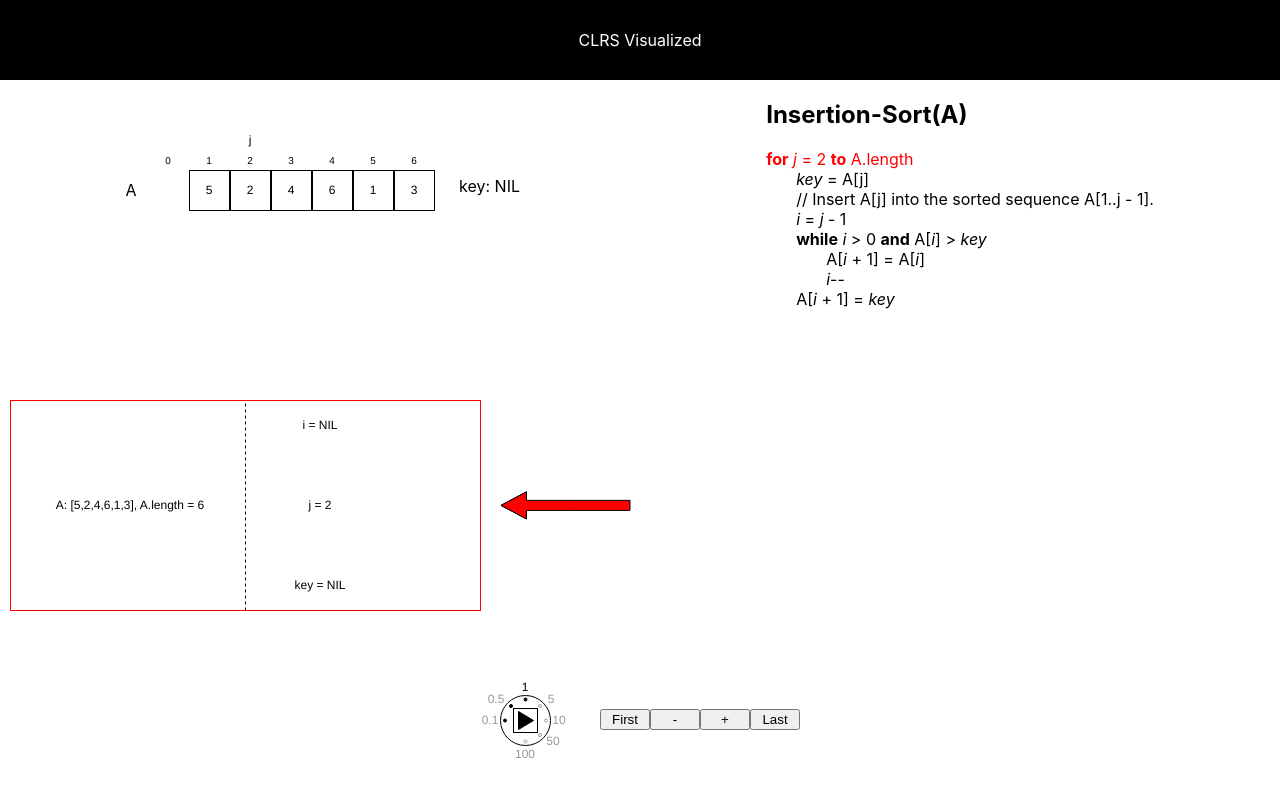
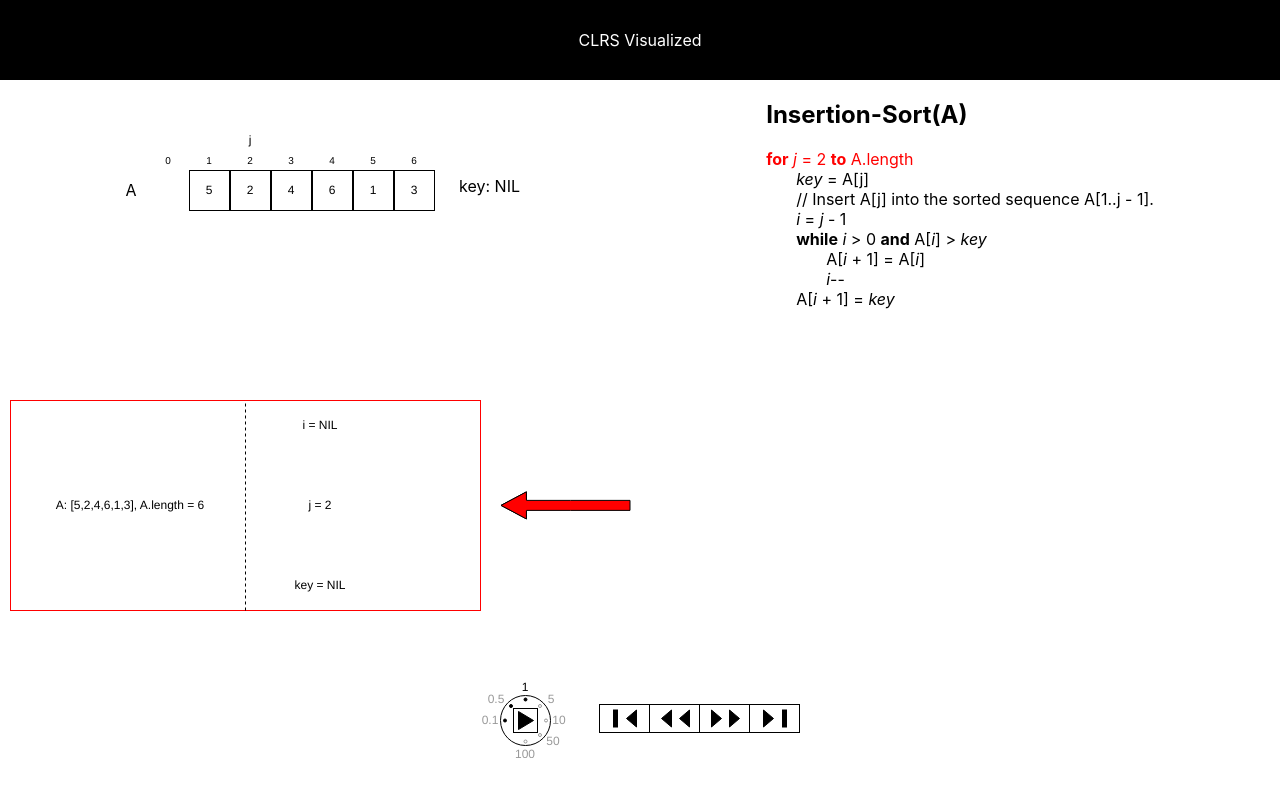
Before and after one commit to awpala/clrs-app, a React (Create React App) app: page / in a window 1280 px wide. Shown: the top 796 px of the page. Built offline with nearby package versions, Linux system fonts and the light colour scheme.

Commit message:
Add skip buttons

```diff
--- a/src/assets/svgs/controls.js
+++ b/src/assets/svgs/controls.js
@@ -99,3 +99,36 @@ export const PlaybackButton = ({
     </g>
   </svg>
 );
+
+export const SkipButtons = ({
+  isPlaying = false,
+  first,
+  decrement,
+  increment,
+  last,
+}) => (
+  <svg xmlns="http://www.w3.org/2000/svg" xmlnsXlink="http://www.w3.org/1999/xlink" version="1.1" width="201px" height="30px" viewBox="-0.5 -0.5 201 30" style={{ backgroundColor: 'rgb(255, 255, 255)' }}>
+    <g>
+      <g onClick={() => first()}>
+        <rect x="0" y="0" width="50" height="28" fill="none" stroke={!isPlaying ? black : gray}  pointerEvents="all"/>
+        <rect x="14" y="5.5" width="4" height="17" fill={!isPlaying ? black : gray}  stroke={!isPlaying ? black : gray}  pointerEvents="all"/>
+        <path d="M 27 5.5 L 37 14 L 27 22.5 Z" fill={!isPlaying ? black : gray}  stroke={!isPlaying ? black : gray}  strokeMiterlimit="10" transform="rotate(180,32,14)" pointerEvents="all"/>
+      </g>
+      <g onClick={() => decrement()}>
+        <rect x="50" y="0" width="50" height="28" fill="none" stroke={!isPlaying ? black : gray}  pointerEvents="all"/>
+        <path d="M 62 5.5 L 72 14 L 62 22.5 Z" fill={!isPlaying ? black : gray}  stroke={!isPlaying ? black : gray}  strokeMiterlimit="10" transform="rotate(180,67,14)" pointerEvents="all"/>
+        <path d="M 80 5.5 L 90 14 L 80 22.5 Z" fill={!isPlaying ? black : gray}  stroke={!isPlaying ? black : gray}  strokeMiterlimit="10" transform="rotate(180,85,14)" pointerEvents="all"/>
+      </g>
+      <g onClick={() => increment()}>
+        <rect x="100" y="0" width="50" height="28" fill="none" stroke={!isPlaying ? black : gray}  pointerEvents="all"/>
+        <path d="M 112 5.5 L 122 14 L 112 22.5 Z" fill={!isPlaying ? black : gray}  stroke={!isPlaying ? black : gray}  strokeMiterlimit="10" pointerEvents="all"/>
+        <path d="M 130 5.5 L 140 14 L 130 22.5 Z" fill={!isPlaying ? black : gray}  stroke={!isPlaying ? black : gray}  strokeMiterlimit="10" pointerEvents="all"/>
+      </g>
+      <g onClick={() => last()}>
+        <rect x="150" y="0" width="50" height="28" fill="none" stroke={!isPlaying ? black : gray}  pointerEvents="all"/>
+        <path d="M 164 5.5 L 174 14 L 164 22.5 Z" fill={!isPlaying ? black : gray}  stroke={!isPlaying ? black : gray}  strokeMiterlimit="10" pointerEvents="all"/>
+        <rect x="183" y="5.5" width="4" height="17" fill={!isPlaying ? black : gray}  stroke={!isPlaying ? black : gray}  pointerEvents="all"/>
+      </g>
+    </g>
+  </svg>
+);
--- a/src/components/Controls/Controls.js
+++ b/src/components/Controls/Controls.js
@@ -1,5 +1,5 @@
 import React, { useEffect } from 'react';
-import { PlaybackButton } from '../../assets/svgs/controls';
+import { PlaybackButton, SkipButtons } from '../../assets/svgs/controls';
 import './Controls.scss';
 
 const Controls = ({
@@ -47,12 +47,13 @@ const Controls = ({
           isCompleted={currentSequence === totalSequences}
           resetPlay={resetPlay}
         />
-        <div className="controls-buttons">
-          <button onClick={() => setCurrentSequence(1)}>First</button>
-          <button onClick={() => decrementCurrentSequence(currentSequence)}>-</button>
-          <button onClick={() => incrementCurrentSequence(currentSequence, totalSequences)}>+</button>
-          <button onClick={() => setCurrentSequence(totalSequences)}>Last</button>
-        </div>
+        <SkipButtons
+          isPlaying={isPlaying}
+          first={() => !isPlaying ? setCurrentSequence(1) : null}
+          decrement={() => !isPlaying ? decrementCurrentSequence(currentSequence) : null}
+          increment={() => !isPlaying ? incrementCurrentSequence(currentSequence, totalSequences) : null}
+          last={() => !isPlaying ? setCurrentSequence(totalSequences) : null}
+        />
       </div>
     </div>
   );
--- a/src/components/Controls/Controls.scss
+++ b/src/components/Controls/Controls.scss
@@ -1,6 +1,8 @@
 @import "../../styles/mixins";
 
 .controls {
+  // width: 100%;
+
   &-panel {
     width: 320px;
     @include flexer($dir: row, $ai: center, $just: space-between);
```
